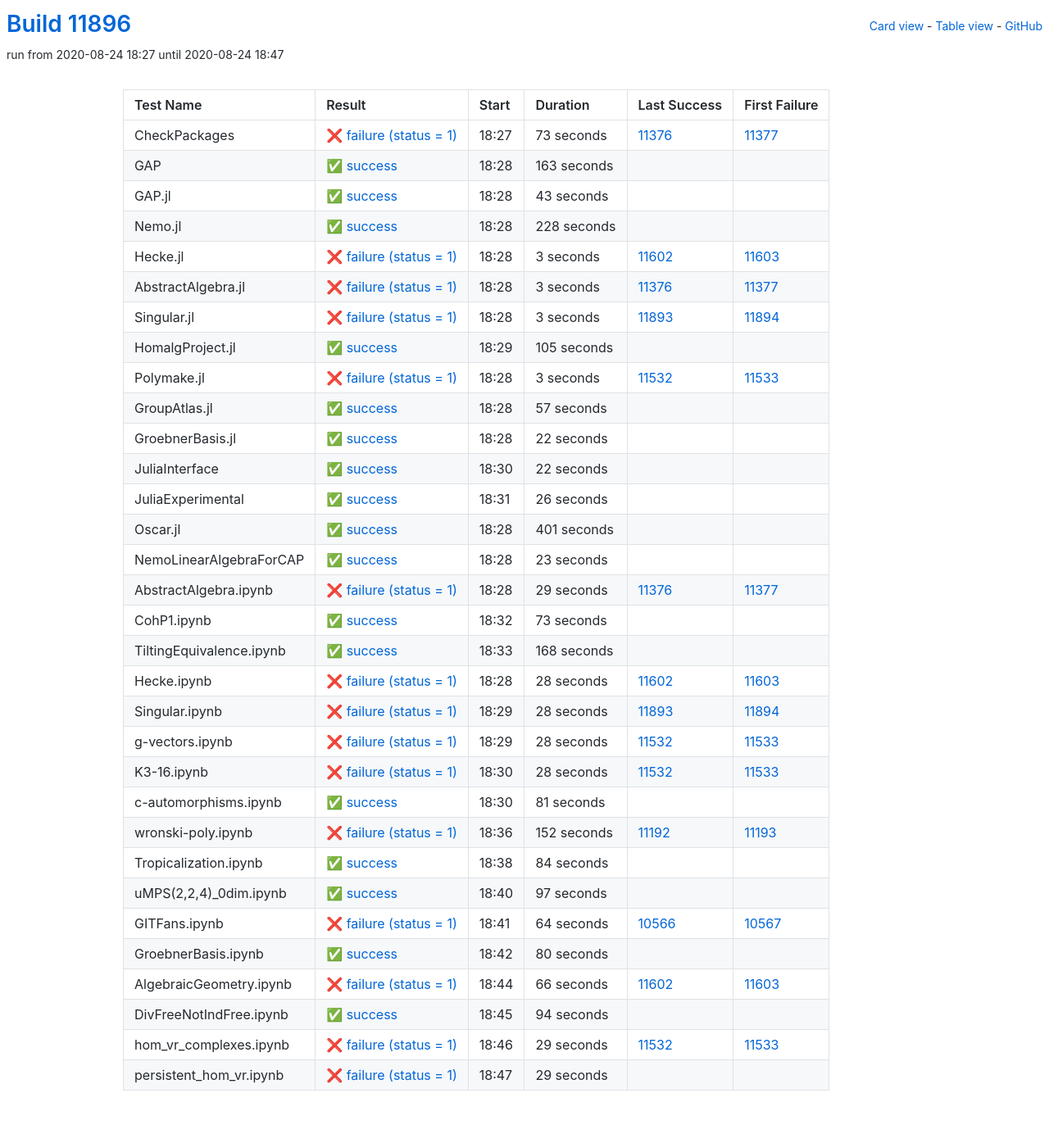
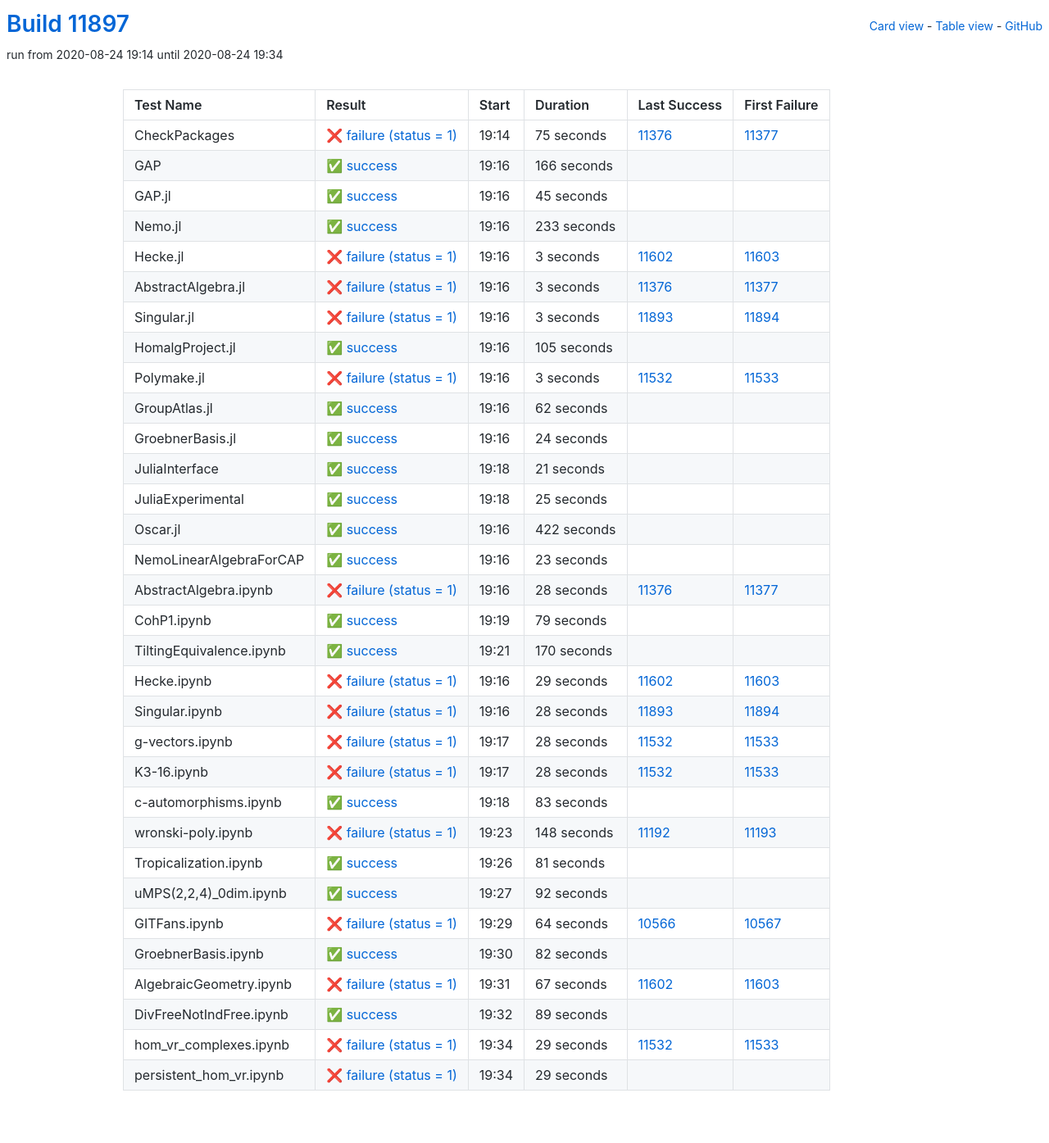
Before and after one commit to oscar-system/oscar-ci-status, a Jekyll site: the page built from table.html, in a window 1280 px wide. Shown: the whole page at 82% size. Built offline with Jekyll 4.4.1, drawn with Linux system fonts in a browser that asks for light colours.

Commit message:
Build #11897

```diff
--- a/_data/ci.yml
+++ b/_data/ci.yml
@@ -1,6 +1,6 @@
 ---
-build: 11896
-build_url: https://oscarci.mathematik.uni-kl.de/job/oscar/11896/
+build: 11897
+build_url: https://oscarci.mathematik.uni-kl.de/job/oscar/11897/
 job: oscar
 organization: oscar-system
 repo: oscar-ci-status
@@ -8,56 +8,56 @@
 tests:
 - name: CheckPackages
   id: checkpackages
-  log: https://oscarci.mathematik.uni-kl.de/job/oscar/11896/artifact/logs/build-11896/CheckPackages.log
-  start: 2020-08-24 18:27
+  log: https://oscarci.mathematik.uni-kl.de/job/oscar/11897/artifact/logs/build-11897/CheckPackages.log
+  start: 2020-08-24 19:14
   success: false
   exitcode: 1
   status: failure
-  duration: 73
+  duration: 75
   last_success: 11376
   last_success_url: https://oscarci.mathematik.uni-kl.de/job/oscar/11376/
   first_failure: 11377
   first_failure_url: https://oscarci.mathematik.uni-kl.de/job/oscar/11377/
 - name: GAP
   id: gap
-  log: https://oscarci.mathematik.uni-kl.de/job/oscar/11896/artifact/logs/build-11896/GAP.log
-  start: 2020-08-24 18:28
+  log: https://oscarci.mathematik.uni-kl.de/job/oscar/11897/artifact/logs/build-11897/GAP.log
+  start: 2020-08-24 19:16
   success: true
   exitcode: 0
   status: success
-  duration: 163
+  duration: 166
   last_success: false
   last_success_url:
   first_failure: false
   first_failure_url:
 - name: GAP.jl
   id: gap-jl
-  log: https://oscarci.mathematik.uni-kl.de/job/oscar/11896/artifact/logs/build-11896/GAP.jl.log
-  start: 2020-08-24 18:28
+  log: https://oscarci.mathematik.uni-kl.de/job/oscar/11897/artifact/logs/build-11897/GAP.jl.log
+  start: 2020-08-24 19:16
   success: true
   exitcode: 0
   status: success
-  duration: 43
+  duration: 45
   last_success: false
   last_success_url:
   first_failure: false
   first_failure_url:
 - name: Nemo.jl
   id: nemo-jl
-  log: https://oscarci.mathematik.uni-kl.de/job/oscar/11896/artifact/logs/build-11896/Nemo.jl.log
-  start: 2020-08-24 18:28
+  log: https://oscarci.mathematik.uni-kl.de/job/oscar/11897/artifact/logs/build-11897/Nemo.jl.log
+  start: 2020-08-24 19:16
   success: true
   exitcode: 0
   status: success
-  duration: 228
+  duration: 233
   last_success: false
   last_success_url:
   first_failure: false
   first_failure_url:
 - name: Hecke.jl
   id: hecke-jl
-  log: https://oscarci.mathematik.uni-kl.de/job/oscar/11896/artifact/logs/build-11896/Hecke.jl.log
-  start: 2020-08-24 18:28
+  log: https://oscarci.mathematik.uni-kl.de/job/oscar/11897/artifact/logs/build-11897/Hecke.jl.log
+  start: 2020-08-24 19:16
   success: false
   exitcode: 1
   status: failure
@@ -68,8 +68,8 @@
   first_failure_url: https://oscarci.mathematik.uni-kl.de/job/oscar/11603/
 - name: AbstractAlgebra.jl
   id: abstractalgebra-jl
-  log: https://oscarci.mathematik.uni-kl.de/job/oscar/11896/artifact/logs/build-11896/AbstractAlgebra.jl.log
-  start: 2020-08-24 18:28
+  log: https://oscarci.mathematik.uni-kl.de/job/oscar/11897/artifact/logs/build-11897/AbstractAlgebra.jl.log
+  start: 2020-08-24 19:16
   success: false
   exitcode: 1
   status: failure
@@ -80,8 +80,8 @@
   first_failure_url: https://oscarci.mathematik.uni-kl.de/job/oscar/11377/
 - name: Singular.jl
   id: singular-jl
-  log: https://oscarci.mathematik.uni-kl.de/job/oscar/11896/artifact/logs/build-11896/Singular.jl.log
-  start: 2020-08-24 18:28
+  log: https://oscarci.mathematik.uni-kl.de/job/oscar/11897/artifact/logs/build-11897/Singular.jl.log
+  start: 2020-08-24 19:16
   success: false
   exitcode: 1
   status: failure
@@ -92,8 +92,8 @@
   first_failure_url: https://oscarci.mathematik.uni-kl.de/job/oscar/11894/
 - name: HomalgProject.jl
   id: homalgproject-jl
-  log: https://oscarci.mathematik.uni-kl.de/job/oscar/11896/artifact/logs/build-11896/HomalgProject.jl.log
-  start: 2020-08-24 18:29
+  log: https://oscarci.mathematik.uni-kl.de/job/oscar/11897/artifact/logs/build-11897/HomalgProject.jl.log
+  start: 2020-08-24 19:16
   success: true
   exitcode: 0
   status: success
@@ -104,8 +104,8 @@
   first_failure_url:
 - name: Polymake.jl
   id: polymake-jl
-  log: https://oscarci.mathematik.uni-kl.de/job/oscar/11896/artifact/logs/build-11896/Polymake.jl.log
-  start: 2020-08-24 18:28
+  log: https://oscarci.mathematik.uni-kl.de/job/oscar/11897/artifact/logs/build-11897/Polymake.jl.log
+  start: 2020-08-24 19:16
   success: false
   exitcode: 1
   status: failure
@@ -116,68 +116,68 @@
   first_failure_url: https://oscarci.mathematik.uni-kl.de/job/oscar/11533/
 - name: GroupAtlas.jl
   id: groupatlas-jl
-  log: https://oscarci.mathematik.uni-kl.de/job/oscar/11896/artifact/logs/build-11896/GroupAtlas.jl.log
-  start: 2020-08-24 18:28
+  log: https://oscarci.mathematik.uni-kl.de/job/oscar/11897/artifact/logs/build-11897/GroupAtlas.jl.log
+  start: 2020-08-24 19:16
   success: true
   exitcode: 0
   status: success
-  duration: 57
+  duration: 62
   last_success: false
   last_success_url:
   first_failure: false
   first_failure_url:
 - name: GroebnerBasis.jl
   id: groebnerbasis-jl
-  log: https://oscarci.mathematik.uni-kl.de/job/oscar/11896/artifact/logs/build-11896/GroebnerBasis.jl.log
-  start: 2020-08-24 18:28
+  log: https://oscarci.mathematik.uni-kl.de/job/oscar/11897/artifact/logs/build-11897/GroebnerBasis.jl.log
+  start: 2020-08-24 19:16
   success: true
   exitcode: 0
   status: success
-  duration: 22
+  duration: 24
   last_success: false
   last_success_url:
   first_failure: false
   first_failure_url:
 - name: JuliaInterface
   id: juliainterface
-  log: https://oscarci.mathematik.uni-kl.de/job/oscar/11896/artifact/logs/build-11896/JuliaInterface.log
-  start: 2020-08-24 18:30
+  log: https://oscarci.mathematik.uni-kl.de/job/oscar/11897/artifact/logs/build-11897/JuliaInterface.log
+  start: 2020-08-24 19:18
   success: true
   exitcode: 0
   status: success
-  duration: 22
+  duration: 21
   last_success: false
   last_success_url:
   first_failure: false
   first_failure_url:
 - name: JuliaExperimental
   id: juliaexperimental
-  log: https://oscarci.mathematik.uni-kl.de/job/oscar/11896/artifact/logs/build-11896/JuliaExperimental.log
-  start: 2020-08-24 18:31
+  log: https://oscarci.mathematik.uni-kl.de/job/oscar/11897/artifact/logs/build-11897/JuliaExperimental.log
+  start: 2020-08-24 19:18
   success: true
   exitcode: 0
   status: success
-  duration: 26
+  duration: 25
   last_success: false
   last_success_url:
   first_failure: false
   first_failure_url:
 - name: Oscar.jl
   id: oscar-jl
-  log: https://oscarci.mathematik.uni-kl.de/job/oscar/11896/artifact/logs/build-11896/Oscar.jl.log
-  start: 2020-08-24 18:28
+  log: https://oscarci.mathematik.uni-kl.de/job/oscar/11897/artifact/logs/build-11897/Oscar.jl.log
+  start: 2020-08-24 19:16
   success: true
   exitcode: 0
   status: success
-  duration: 401
+  duration: 422
   last_success: false
   last_success_url:
   first_failure: false
   first_failure_url:
 - name: NemoLinearAlgebraForCAP
   id: nemolinearalgebraforcap
-  log: https://oscarci.mathematik.uni-kl.de/job/oscar/11896/artifact/logs/build-11896/NemoLinearAlgebraForCAP.log
-  start: 2020-08-24 18:28
+  log: https://oscarci.mathematik.uni-kl.de/job/oscar/11897/artifact/logs/build-11897/NemoLinearAlgebraForCAP.log
+  start: 2020-08-24 19:16
   success: true
   exitcode: 0
   status: success
@@ -188,56 +188,56 @@
   first_failure_url:
 - name: AbstractAlgebra.ipynb
   id: abstractalgebra-ipynb
-  log: https://oscarci.mathematik.uni-kl.de/job/oscar/11896/artifact/logs/build-11896/AbstractAlgebra.ipynb.log
-  start: 2020-08-24 18:28
+  log: https://oscarci.mathematik.uni-kl.de/job/oscar/11897/artifact/logs/build-11897/AbstractAlgebra.ipynb.log
+  start: 2020-08-24 19:16
   success: false
   exitcode: 1
   status: failure
-  duration: 29
+  duration: 28
   last_success: 11376
   last_success_url: https://oscarci.mathematik.uni-kl.de/job/oscar/11376/
   first_failure: 11377
   first_failure_url: https://oscarci.mathematik.uni-kl.de/job/oscar/11377/
 - name: CohP1.ipynb
   id: cohp1-ipynb
-  log: https://oscarci.mathematik.uni-kl.de/job/oscar/11896/artifact/logs/build-11896/CohP1.ipynb.log
-  start: 2020-08-24 18:32
+  log: https://oscarci.mathematik.uni-kl.de/job/oscar/11897/artifact/logs/build-11897/CohP1.ipynb.log
+  start: 2020-08-24 19:19
   success: true
   exitcode: 0
   status: success
-  duration: 73
+  duration: 79
   last_success: false
   last_success_url:
   first_failure: false
   first_failure_url:
 - name: TiltingEquivalence.ipynb
   id: tiltingequivalence-ipynb
-  log: https://oscarci.mathematik.uni-kl.de/job/oscar/11896/artifact/logs/build-11896/TiltingEquivalence.ipynb.log
-  start: 2020-08-24 18:33
+  log: https://oscarci.mathematik.uni-kl.de/job/oscar/11897/artifact/logs/build-11897/TiltingEquivalence.ipynb.log
+  start: 2020-08-24 19:21
   success: true
   exitcode: 0
   status: success
-  duration: 168
+  duration: 170
   last_success: false
   last_success_url:
   first_failure: false
   first_failure_url:
 - name: Hecke.ipynb
   id: hecke-ipynb
-  log: https://oscarci.mathematik.uni-kl.de/job/oscar/11896/artifact/logs/build-11896/Hecke.ipynb.log
-  start: 2020-08-24 18:28
+  log: https://oscarci.mathematik.uni-kl.de/job/oscar/11897/artifact/logs/build-11897/Hecke.ipynb.log
+  start: 2020-08-24 19:16
   success: false
   exitcode: 1
   status: failure
-  duration: 28
+  duration: 29
   last_success: 11602
   last_success_url: https://oscarci.mathematik.uni-kl.de/job/oscar/11602/
   first_failure: 11603
   first_failure_url: https://oscarci.mathematik.uni-kl.de/job/oscar/11603/
 - name: Singular.ipynb
   id: singular-ipynb
-  log: https://oscarci.mathematik.uni-kl.de/job/oscar/11896/artifact/logs/build-11896/Singular.ipynb.log
-  start: 2020-08-24 18:29
+  log: https://oscarci.mathematik.uni-kl.de/job/oscar/11897/artifact/logs/build-11897/Singular.ipynb.log
+  start: 2020-08-24 19:16
   success: false
   exitcode: 1
   status: failure
@@ -248,8 +248,8 @@
   first_failure_url: https://oscarci.mathematik.uni-kl.de/job/oscar/11894/
 - name: g-vectors.ipynb
   id: g-vectors-ipynb
-  log: https://oscarci.mathematik.uni-kl.de/job/oscar/11896/artifact/logs/build-11896/g-vectors.ipynb.log
-  start: 2020-08-24 18:29
+  log: https://oscarci.mathematik.uni-kl.de/job/oscar/11897/artifact/logs/build-11897/g-vectors.ipynb.log
+  start: 2020-08-24 19:17
   success: false
   exitcode: 1
   status: failure
@@ -260,8 +260,8 @@
   first_failure_url: https://oscarci.mathematik.uni-kl.de/job/oscar/11533/
 - name: K3-16.ipynb
   id: k3-16-ipynb
-  log: https://oscarci.mathematik.uni-kl.de/job/oscar/11896/artifact/logs/build-11896/K3-16.ipynb.log
-  start: 2020-08-24 18:30
+  log: https://oscarci.mathematik.uni-kl.de/job/oscar/11897/artifact/logs/build-11897/K3-16.ipynb.log
+  start: 2020-08-24 19:17
   success: false
   exitcode: 1
   status: failure
@@ -272,8 +272,32 @@
   first_failure_url: https://oscarci.mathematik.uni-kl.de/job/oscar/11533/
 - name: c-automorphisms.ipynb
   id: c-automorphisms-ipynb
-  log: https://oscarci.mathematik.uni-kl.de/job/oscar/11896/artifact/logs/build-11896/c-automorphisms.ipynb.log
-  start: 2020-08-24 18:30
+  log: https://oscarci.mathematik.uni-kl.de/job/oscar/11897/artifact/logs/build-11897/c-automorphisms.ipynb.log
+  start: 2020-08-24 19:18
+  success: true
+  exitcode: 0
+  status: success
+  duration: 83
+  last_success: false
+  last_success_url:
+  first_failure: false
+  first_failure_url:
+- name: wronski-poly.ipynb
+  id: wronski-poly-ipynb
+  log: https://oscarci.mathematik.uni-kl.de/job/oscar/11897/artifact/logs/build-11897/wronski-poly.ipynb.log
+  start: 2020-08-24 19:23
+  success: false
+  exitcode: 1
+  status: failure
+  duration: 148
+  last_success: 11192
+  last_success_url: https://oscarci.mathematik.uni-kl.de/job/oscar/11192/
+  first_failure: 11193
+  first_failure_url: https://oscarci.mathematik.uni-kl.de/job/oscar/11193/
+- name: Tropicalization.ipynb
+  id: tropicalization-ipynb
+  log: https://oscarci.mathematik.uni-kl.de/job/oscar/11897/artifact/logs/build-11897/Tropicalization.ipynb.log
+  start: 2020-08-24 19:26
   success: true
   exitcode: 0
   status: success
@@ -282,46 +306,22 @@
   last_success_url:
   first_failure: false
   first_failure_url:
-- name: wronski-poly.ipynb
-  id: wronski-poly-ipynb
-  log: https://oscarci.mathematik.uni-kl.de/job/oscar/11896/artifact/logs/build-11896/wronski-poly.ipynb.log
-  start: 2020-08-24 18:36
-  success: false
-  exitcode: 1
-  status: failure
-  duration: 152
-  last_success: 11192
-  last_success_url: https://oscarci.mathematik.uni-kl.de/job/oscar/11192/
-  first_failure: 11193
-  first_failure_url: https://oscarci.mathematik.uni-kl.de/job/oscar/11193/
-- name: Tropicalization.ipynb
-  id: tropicalization-ipynb
-  log: https://oscarci.mathematik.uni-kl.de/job/oscar/11896/artifact/logs/build-11896/Tropicalization.ipynb.log
-  start: 2020-08-24 18:38
+- name: uMPS(2,2,4)_0dim.ipynb
+  id: umps-2-2-4-0dim-ipynb
+  log: https://oscarci.mathematik.uni-kl.de/job/oscar/11897/artifact/logs/build-11897/uMPS-2-2-4-_0dim.ipynb.log
+  start: 2020-08-24 19:27
   success: true
   exitcode: 0
   status: success
-  duration: 84
-  last_success: false
-  last_success_url:
-  first_failure: false
-  first_failure_url:
-- name: uMPS(2,2,4)_0dim.ipynb
-  id: umps-2-2-4-0dim-ipynb
-  log: https://oscarci.mathematik.uni-kl.de/job/oscar/11896/artifact/logs/build-11896/uMPS-2-2-4-_0dim.ipynb.log
-  start: 2020-08-24 18:40
-  success: true
-  exitcode: 0
-  status: success
-  duration: 97
+  duration: 92
   last_success: false
   last_success_url:
   first_failure: false
   first_failure_url:
 - name: GITFans.ipynb
   id: gitfans-ipynb
-  log: https://oscarci.mathematik.uni-kl.de/job/oscar/11896/artifact/logs/build-11896/GITFans.ipynb.log
-  start: 2020-08-24 18:41
+  log: https://oscarci.mathematik.uni-kl.de/job/oscar/11897/artifact/logs/build-11897/GITFans.ipynb.log
+  start: 2020-08-24 19:29
   success: false
   exitcode: 1
   status: failure
@@ -332,44 +332,44 @@
   first_failure_url: https://oscarci.mathematik.uni-kl.de/job/oscar/10567/
 - name: GroebnerBasis.ipynb
   id: groebnerbasis-ipynb
-  log: https://oscarci.mathematik.uni-kl.de/job/oscar/11896/artifact/logs/build-11896/GroebnerBasis.ipynb.log
-  start: 2020-08-24 18:42
+  log: https://oscarci.mathematik.uni-kl.de/job/oscar/11897/artifact/logs/build-11897/GroebnerBasis.ipynb.log
+  start: 2020-08-24 19:30
   success: true
   exitcode: 0
   status: success
-  duration: 80
+  duration: 82
   last_success: false
   last_success_url:
   first_failure: false
   first_failure_url:
 - name: AlgebraicGeometry.ipynb
   id: algebraicgeometry-ipynb
-  log: https://oscarci.mathematik.uni-kl.de/job/oscar/11896/artifact/logs/build-11896/AlgebraicGeometry.ipynb.log
-  start: 2020-08-24 18:44
+  log: https://oscarci.mathematik.uni-kl.de/job/oscar/11897/artifact/logs/build-11897/AlgebraicGeometry.ipynb.log
+  start: 2020-08-24 19:31
   success: false
   exitcode: 1
   status: failure
-  duration: 66
+  duration: 67
   last_success: 11602
   last_success_url: https://oscarci.mathematik.uni-kl.de/job/oscar/11602/
   first_failure: 11603
   first_failure_url: https://oscarci.mathematik.uni-kl.de/job/oscar/11603/
 - name: DivFreeNotIndFree.ipynb
   id: divfreenotindfree-ipynb
-  log: https://oscarci.mathematik.uni-kl.de/job/oscar/11896/artifact/logs/build-11896/DivFreeNotIndFree.ipynb.log
-  start: 2020-08-24 18:45
+  log: https://oscarci.mathematik.uni-kl.de/job/oscar/11897/artifact/logs/build-11897/DivFreeNotIndFree.ipynb.log
+  start: 2020-08-24 19:32
   success: true
   exitcode: 0
   status: success
-  duration: 94
+  duration: 89
   last_success: false
   last_success_url:
   first_failure: false
   first_failure_url:
 - name: hom_vr_complexes.ipynb
   id: hom-vr-complexes-ipynb
-  log: https://oscarci.mathematik.uni-kl.de/job/oscar/11896/artifact/logs/build-11896/hom_vr_complexes.ipynb.log
-  start: 2020-08-24 18:46
+  log: https://oscarci.mathematik.uni-kl.de/job/oscar/11897/artifact/logs/build-11897/hom_vr_complexes.ipynb.log
+  start: 2020-08-24 19:34
   success: false
   exitcode: 1
   status: failure
@@ -380,8 +380,8 @@
   first_failure_url: https://oscarci.mathematik.uni-kl.de/job/oscar/11533/
 - name: persistent_hom_vr.ipynb
   id: persistent-hom-vr-ipynb
-  log: https://oscarci.mathematik.uni-kl.de/job/oscar/11896/artifact/logs/build-11896/persistent_hom_vr.ipynb.log
-  start: 2020-08-24 18:47
+  log: https://oscarci.mathematik.uni-kl.de/job/oscar/11897/artifact/logs/build-11897/persistent_hom_vr.ipynb.log
+  start: 2020-08-24 19:34
   success: false
   exitcode: 1
   status: failure
```
Also changed, not shown: README.md.
